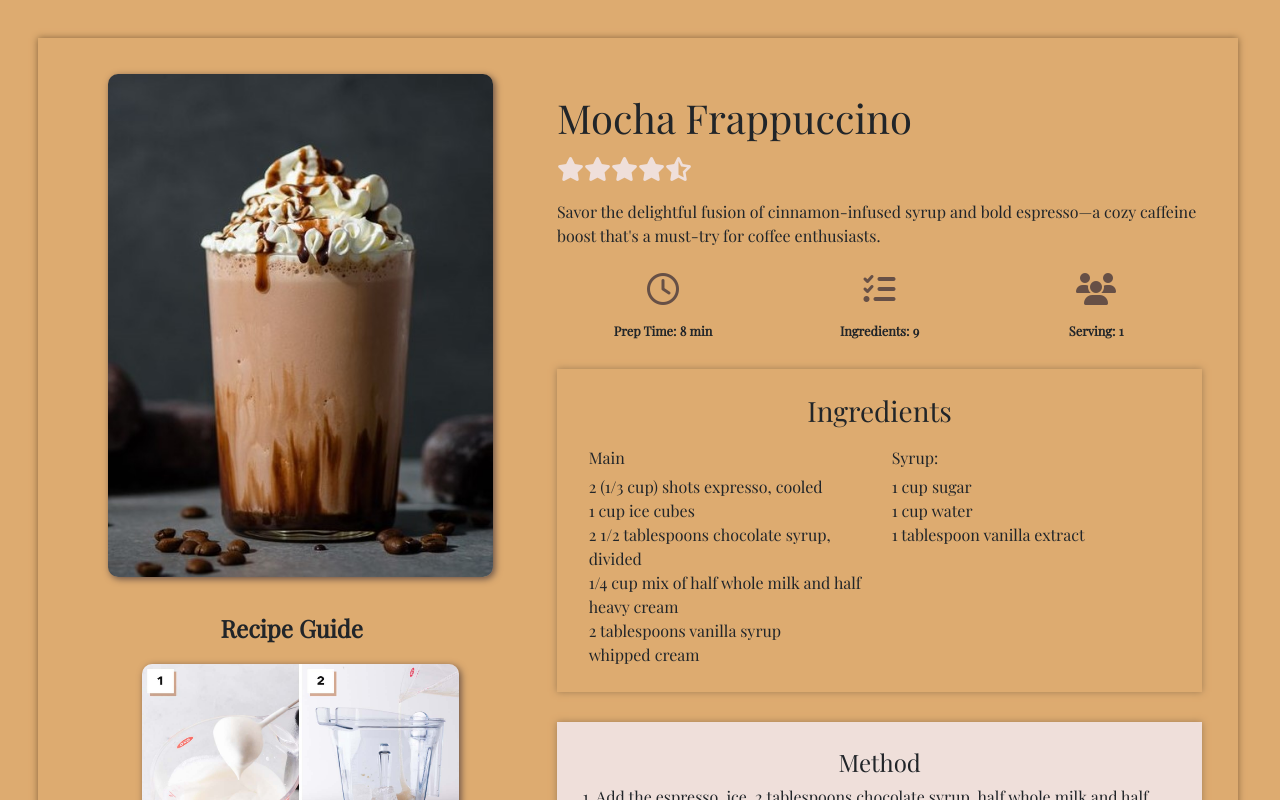
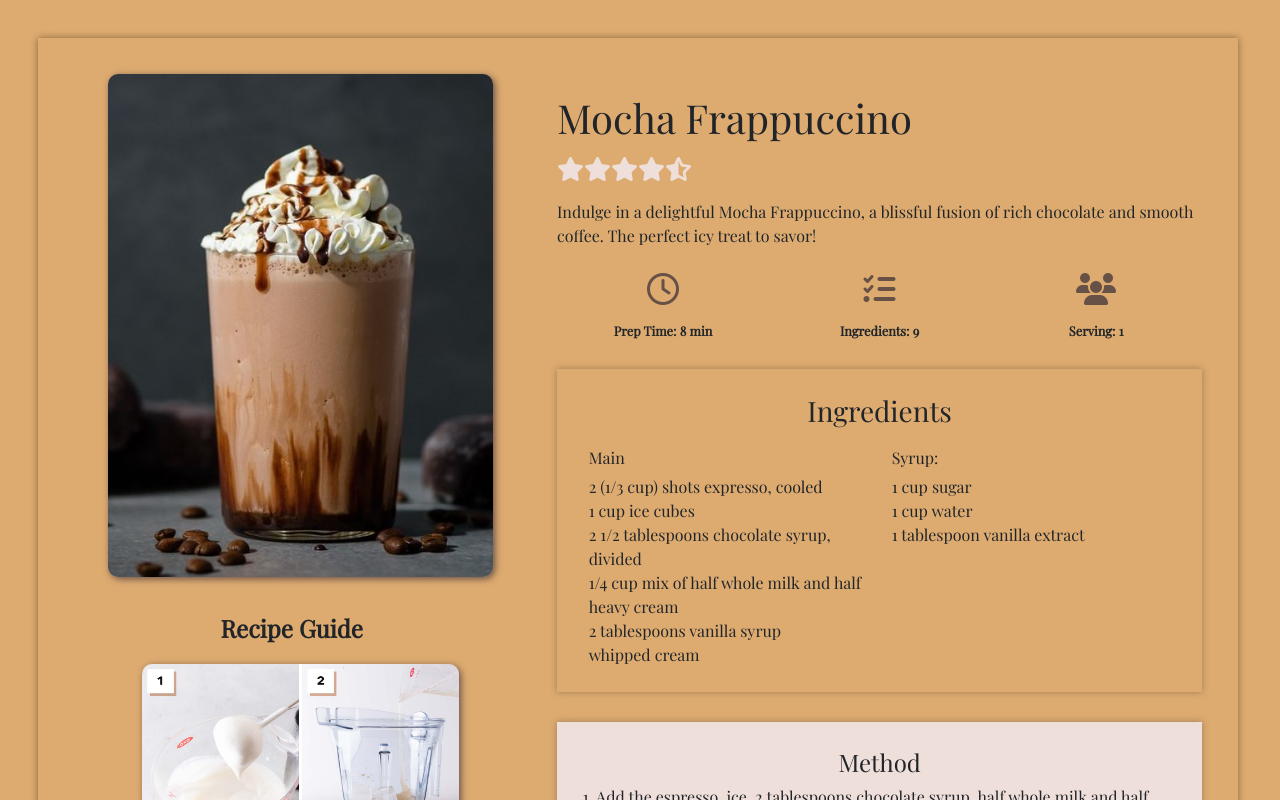
Before and after one commit to Tdaniels25/Codespresso-Receipe-Book, a React (Create React App) app: page /recipeB in a window 1280 px wide. Shown: the top 800 px of the page. Built offline with nearby package versions, Linux system fonts and the light colour scheme; a web font is replaced by a local one.

Commit message:
recipe pages styling finishes

```diff
--- a/src/pages/RecipeB.js
+++ b/src/pages/RecipeB.js
@@ -37,9 +37,9 @@ const RecipeB = () => {
                 <i class="fa-solid fa-star-half-stroke fa-xl"></i>
               </div>
               <p className="recipe-description">
-                Savor the delightful fusion of cinnamon-infused syrup and bold
-                espresso—a cozy caffeine boost that's a must-try for coffee
-                enthusiasts.
+                Indulge in a delightful Mocha Frappuccino, a blissful fusion of
+                rich chocolate and smooth coffee. The perfect icy treat to
+                savor!
               </p>
               <RecipePrep recipe={recipeB} />
               <RecipeIngredients recipe={recipeB} />
--- a/src/pages/RecipeC.js
+++ b/src/pages/RecipeC.js
@@ -37,9 +37,9 @@ const RecipeC = () => {
                 <i class="fa-solid fa-star-half-stroke fa-xl"></i>
               </div>
               <p className="recipe-description">
-                Savor the delightful fusion of cinnamon-infused syrup and bold
-                espresso—a cozy caffeine boost that's a must-try for coffee
-                enthusiasts.
+                Experience the refreshing allure of Matcha Frappuccino, a
+                vibrant blend of green tea goodness. A soothing and invigorating
+                delight!
               </p>
               <RecipePrep recipe={recipeC} />
               <RecipeIngredients recipe={recipeC} />
--- a/src/pages/RecipeD.js
+++ b/src/pages/RecipeD.js
@@ -41,9 +41,9 @@ const RecipeD = () => {
                 <i class="fa-solid fa-star-half-stroke fa-xl"></i>
               </div>
               <p className="recipe-description">
-                Savor the delightful fusion of cinnamon-infused syrup and bold
-                espresso—a cozy caffeine boost that's a must-try for coffee
-                enthusiasts.
+                Experience the indulgent Caramel Macchiato – a luscious fusion
+                of espresso, velvety milk, and caramel drizzle. Pure bliss in
+                every sip!
               </p>
               <RecipePrep recipe={recipeD} />
               <RecipeIngredients recipe={recipeD} />
```
